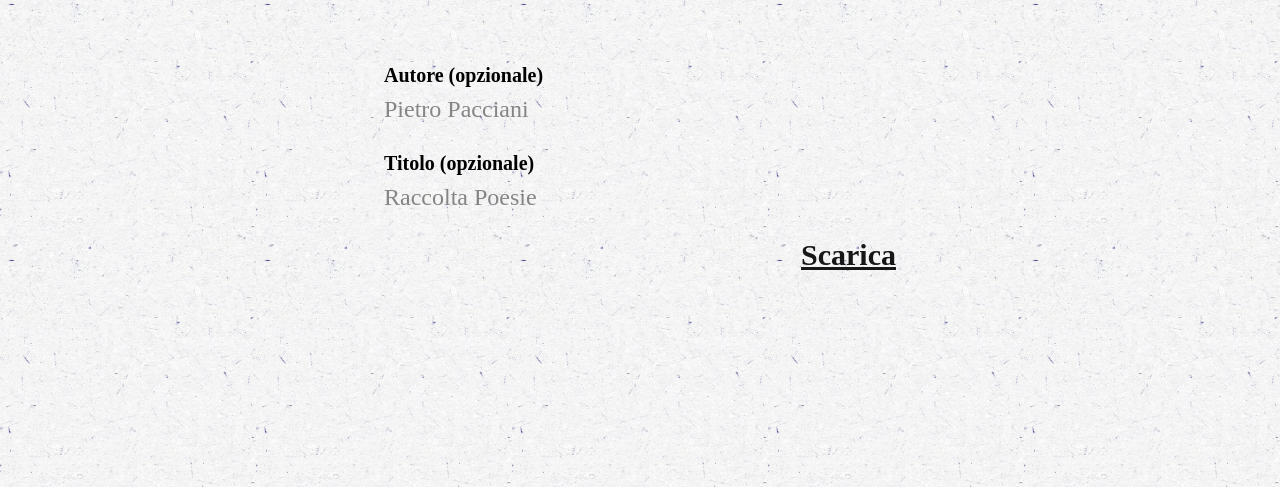
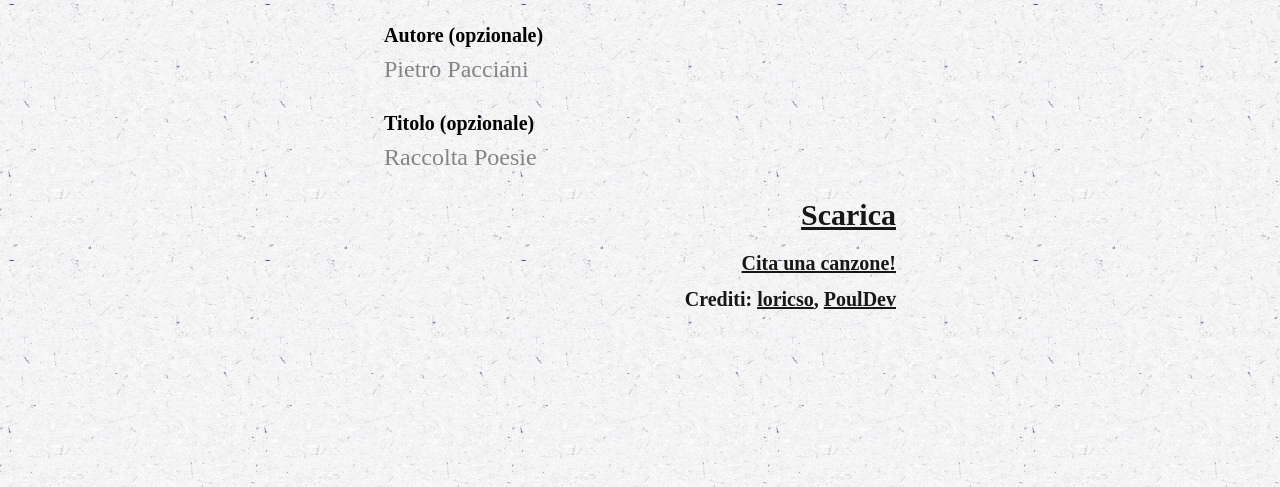
Before and after one commit to loricso/sgrodolix, a website: page src/librix.html in a window 1280 px wide. Shown: the part 313-800 px from the top of the page. Drawn offline with Linux system fonts and the light colour scheme; a web font is replaced by a local one.

Commit message:
added credits and redirect to sgrodolibrix page

```diff
--- a/src/librix.html
+++ b/src/librix.html
@@ -35,7 +35,9 @@
 					class="text-xl sm:text-2xl mt-6 w-full outline-none resize-none text-black font-medium italic overflow-hidden"
 				></textarea>
 
-				<h3 class="text-lg sm:text-xl font-semibold mt-6">Autore (opzionale)</h3>
+				<h3 class="text-lg sm:text-xl font-semibold mt-6">
+					Autore (opzionale)
+				</h3>
 				<input
 					id="author"
 					type="text"
@@ -44,7 +46,9 @@
 					class="text-xl sm:text-2xl mt-1 w-full py-0 outline-none text-black font-medium"
 				/>
 
-				<h3 class="text-lg sm:text-xl font-semibold mt-6">Titolo (opzionale)</h3>
+				<h3 class="text-lg sm:text-xl font-semibold mt-6">
+					Titolo (opzionale)
+				</h3>
 				<input
 					id="title"
 					type="text"
@@ -60,6 +64,29 @@
 				>
 					Scarica
 				</button>
+
+				<a
+					class="mt-4 text-lg sm:text-xl text-black font-bold underline w-fit self-end text-right hover:text-primary cursor-pointer"
+					href="/"
+					>Cita una canzone!</a
+				>
+
+				<p
+					class="mt-2 text-black text-lg sm:text-xl text-right font-semibold"
+				>
+					Crediti:
+					<a
+						class="font-bold underline hover:text-primary cursor-pointer"
+						href="https://github.com/loricso"
+						>loricso</a
+					>,
+
+					<a
+						class="font-bold underline hover:text-primary cursor-pointer"
+						href="https://github.com/PoulDev"
+						>PoulDev</a
+					>
+				</p>
 			</div>
 		</div>
 	</body>
```
Also changed, not shown: src/css/librix-out.css, src/css/output.css.
